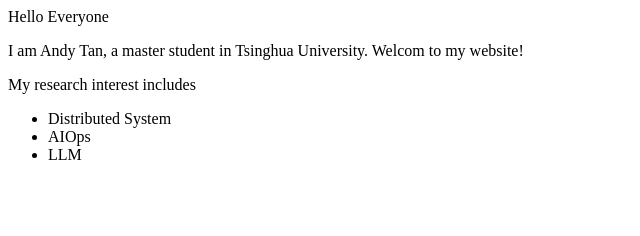
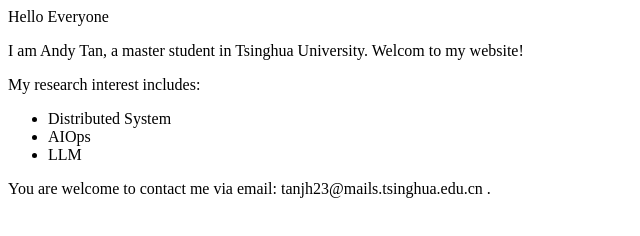
Before and after one commit to tan3long/tan3long.github.io, a plain HTML site: page index.html in a window 1280 px wide. Shown: the whole page, without its empty margins (0-640 px from the left). Drawn offline with Linux system fonts and the light colour scheme.

Commit message:
Update index.html

```diff
--- a/index.html
+++ b/index.html
@@ -1,9 +1,11 @@
 <p>Hello Everyone</p>
 <p>I am Andy Tan, a master student in Tsinghua University. Welcom to my website! </p>
 
-<p>My research interest includes</p>
+<p>My research interest includes:</p>
 <ul>
   <li>Distributed System</li>
   <li>AIOps</li>
   <li>LLM</li>
 </ul>
+
+<p>You are welcome to contact me via email: tanjh23@mails.tsinghua.edu.cn .</p>
```
